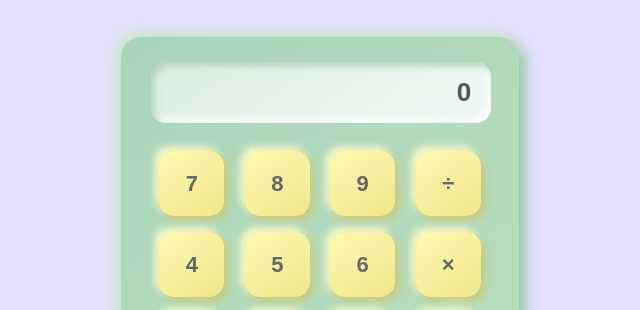
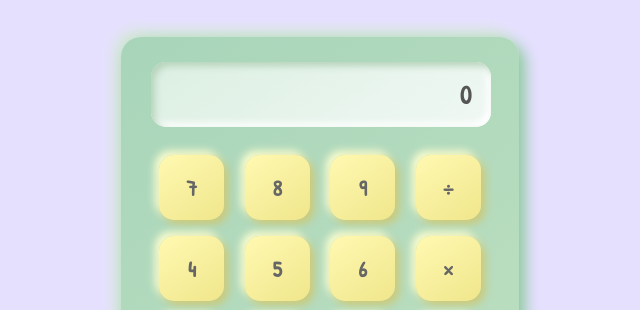
Before and after one commit to kikisinfinities/kikisinfinities.github.io, a plain HTML site: page index.html in a window 1280 px wide. Shown: the part 479-789 px from the top of the page, without its empty margins (320-960 px from the left). Drawn offline with Linux system fonts and the light colour scheme.

Commit message:
Update index.html

```diff
--- a/index.html
+++ b/index.html
@@ -1,6 +1,7 @@
 <!DOCTYPE html>
 <html lang="en">
 <head>
+  <link href="https://fonts.googleapis.com/css2?family=Patrick+Hand&display=swap" rel="stylesheet">
   <meta charset="UTF-8" />
   <meta name="viewport" content="width=device-width, initial-scale=1.0"/>
   <title>Kiki and Baggy Fund</title>
@@ -56,11 +57,11 @@
   font-size: 26px;
   padding: 15px 20px;
   margin-bottom: 20px;
-  width: 90%;  /* make display narrower */
+  width: 90%;
   max-width: 300px;
-  text-align: right; /* keep numbers right-aligned */
+  text-align: right;
   border-radius: 15px;
-  background: linear-gradient(145deg, #dcefe2, #f0f8f4); /* pastel light background */
+  background: linear-gradient(145deg, #dcefe2, #f0f8f4);
   box-shadow:
     inset 4px 4px 7px #b7d4bb,
     inset -4px -4px 7px #ffffff;
@@ -69,6 +70,7 @@
   user-select: none;
   margin-left: auto;
   margin-right: auto;
+  font-family: 'Patrick Hand', cursive;
 }
 
 .calc-buttons button {
@@ -77,7 +79,7 @@
   margin: 8px;
   border: none;
   border-radius: 15px;
-  background: linear-gradient(145deg, #fff9b1, #f0e68c); /* pastel yellow */
+  background: linear-gradient(145deg, #fff9b1, #f0e68c);
   box-shadow:
     4px 4px 8px #cdc975,
     -4px -4px 8px #ffffd1;
@@ -87,6 +89,7 @@
   cursor: pointer;
   transition: all 0.2s ease;
   user-select: none;
+  font-family: 'Patrick Hand', cursive;
 }
 
 .calc-buttons button:active {
```
